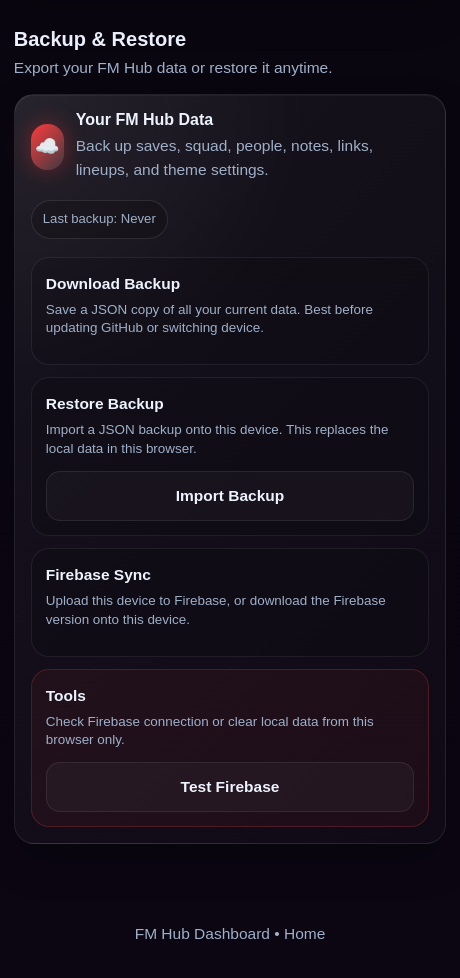
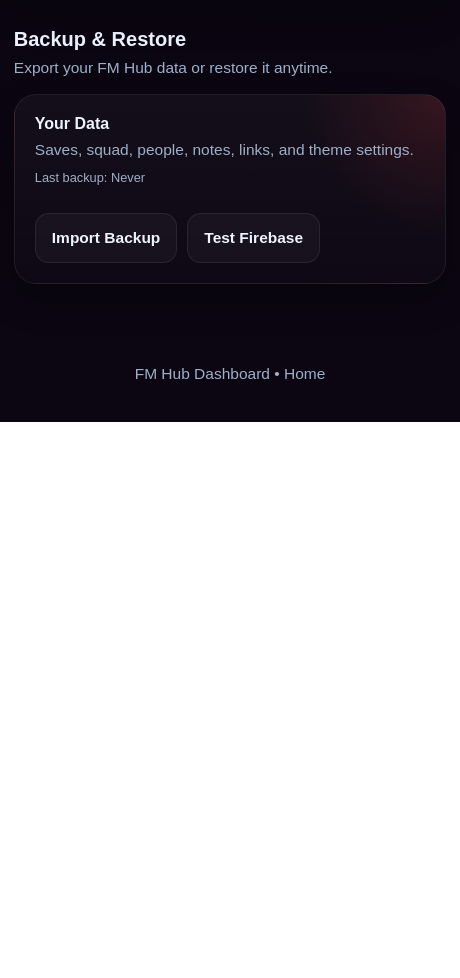
Before and after one commit to FlamingFirthy/FM-Hub, an Electron app: page index.html in a window 460 px wide. Shown: the part 3685-4663 px from the top of the page. After the commit the page ends 4107 px from the top, so only its background shows below. Drawn offline with Linux system fonts and the light colour scheme.

Commit message:
Update index.html

```diff
--- a/index.html
+++ b/index.html
@@ -1617,101 +1617,45 @@
     }
 
 
-  .backup-panel-modern {
-    padding: 22px;
-    border-radius: 24px;
-    border: 1px solid rgba(255,255,255,0.085);
+  .backup-import-drop {
+    width: 100%;
+    min-height: 96px;
+    display: grid !important;
+    place-items: center;
+    text-align: center;
+    gap: 6px;
+    padding: 16px !important;
+    border-radius: 16px !important;
+    border: 1px dashed rgba(255,255,255,0.18) !important;
     background:
-      radial-gradient(circle at top left, rgba(255,255,255,0.075), transparent 34%),
-      linear-gradient(135deg, rgba(255,255,255,0.055), rgba(255,255,255,0.018));
-    box-shadow: inset 0 1px 0 rgba(255,255,255,0.045), 0 18px 40px rgba(0,0,0,0.20);
-  }
-
-  .backup-header-modern {
-    display: flex;
-    align-items: flex-start;
-    justify-content: space-between;
-    gap: 18px;
-    flex-wrap: wrap;
-    margin-bottom: 18px;
-  }
-
-  .backup-title-row {
-    display: flex;
-    gap: 12px;
-    align-items: center;
-  }
-
-  .backup-icon {
-    width: 46px;
-    height: 46px;
-    border-radius: 16px;
+      radial-gradient(circle at top, rgba(255,255,255,0.075), transparent 55%),
+      rgba(255,255,255,0.035) !important;
+    cursor: pointer;
+    transition: 0.18s ease;
+  }
+
+  .backup-import-drop:hover {
+    transform: translateY(-2px);
+    border-color: var(--accent) !important;
+    box-shadow: 0 0 18px var(--btn-glow);
+  }
+
+  .backup-import-drop span {
+    display: block;
+    font-weight: 900;
+  }
+
+  .backup-import-drop small {
+    display: block;
+    color: var(--muted);
+    font-size: 0.76rem;
+    line-height: 1.35;
+  }
+
+  .backup-sync-buttons {
     display: grid;
-    place-items: center;
-    background: linear-gradient(135deg, var(--accent), rgba(255,255,255,0.12));
-    box-shadow: 0 0 22px var(--btn-glow);
-    font-size: 1.25rem;
-  }
-
-  .backup-status-pill {
-    display: inline-flex;
-    align-items: center;
-    gap: 7px;
-    border: 1px solid rgba(255,255,255,0.10);
-    background: rgba(0,0,0,0.16);
-    color: var(--muted);
-    padding: 8px 11px;
-    border-radius: 999px;
-    font-size: 0.82rem;
-  }
-
-  .backup-action-grid {
-    display: grid;
-    grid-template-columns: repeat(auto-fit, minmax(190px, 1fr));
-    gap: 12px;
-    margin-top: 12px;
-  }
-
-  .backup-action-card {
-    border: 1px solid rgba(255,255,255,0.075);
-    border-radius: 18px;
-    padding: 14px;
-    background: rgba(0,0,0,0.12);
-  }
-
-  .backup-action-card strong {
-    display: block;
-    margin-bottom: 5px;
-  }
-
-  .backup-action-card p {
-    margin: 0 0 12px;
-    color: var(--muted);
-    font-size: 0.84rem;
-    line-height: 1.4;
-  }
-
-  .backup-action-card .btn,
-  .backup-action-card button,
-  .backup-action-card label {
-    width: 100%;
-    justify-content: center;
-  }
-
-  .backup-danger-card {
-    border-color: rgba(255,70,70,0.22);
-    background: rgba(255,70,70,0.055);
-  }
-
-  @media (max-width:720px) {
-    .backup-panel-modern {
-      padding: 16px;
-      border-radius: 20px;
-    }
-
-    .backup-action-grid {
-      grid-template-columns: 1fr;
-    }
+    grid-template-columns: 1fr;
+    gap: 8px;
   }
 
 </style>
@@ -2231,53 +2175,39 @@
       </p>
      </div>
     </div>
-    <div class="backup-panel-modern">
-     <div class="backup-header-modern">
-      <div class="backup-title-row">
-       <div class="backup-icon">☁️</div>
-       <div>
-        <h3 style="margin-bottom:6px">Your FM Hub Data</h3>
-        <p class="muted" style="margin:0">Back up saves, squad, people, notes, links, lineups, and theme settings.</p>
-       </div>
-      </div>
-      <div class="backup-status-pill" id="lastBackupText">
+    <div class="panel" style="padding:20px;display:flex;gap:12px;flex-wrap:wrap;align-items:center;justify-content:space-between">
+     <div>
+      <h3 style="margin-bottom:6px">
+       Your Data
+      </h3>
+      <p class="muted" style="margin:0">
+       Saves, squad, people, notes, links, and theme settings.
+      </p>
+      <p class="muted" id="lastBackupText" style="margin-top:6px;font-size:.8rem">
        Last backup: Never
-      </div>
+      </p>
      </div>
-
-     <div class="backup-action-grid">
-      <div class="backup-action-card">
-       <strong>Download Backup</strong>
-       <p>Save a JSON copy of all your current data. Best before updating GitHub or switching device.</p>
-       <button class="admin-only btn btn-primary" onclick="exportFMHubData()" type="button">Export Backup</button>
-      </div>
-
-      <div class="backup-action-card">
-       <strong>Restore Backup</strong>
-       <p>Import a JSON backup onto this device. This replaces the local data in this browser.</p>
-       <label class="btn btn-secondary" style="cursor:pointer">
-        Import Backup
-        <input class="admin-only" type="file" accept=".json,application/json" onchange="importFMHubData(event)" hidden>
-       </label>
-      </div>
-
-      <div class="backup-action-card">
-       <strong>Firebase Sync</strong>
-       <p>Upload this device to Firebase, or download the Firebase version onto this device.</p>
-       <div style="display:grid;gap:8px">
-        <button class="admin-only btn btn-secondary" onclick="uploadFMHubDataToFirebase()" type="button">Upload to Firebase</button>
-        <button class="admin-only btn btn-secondary" onclick="downloadFMHubDataFromFirebase()" type="button">Download from Firebase</button>
-       </div>
-      </div>
-
-      <div class="backup-action-card backup-danger-card">
-       <strong>Tools</strong>
-       <p>Check Firebase connection or clear local data from this browser only.</p>
-       <div style="display:grid;gap:8px">
-        <button class="btn btn-secondary" onclick="testFirebaseNow()" type="button">Test Firebase</button>
-        <button class="admin-only btn btn-secondary" onclick="clearFMHubData()" type="button">Clear Local Data</button>
-       </div>
-      </div>
+     <div style="display:flex;gap:10px;flex-wrap:wrap">
+      <button class="admin-only btn btn-primary" onclick="exportFMHubData()" type="button">
+       Export Backup
+      </button>
+      <label class="btn btn-secondary" style="cursor:pointer">
+       Import Backup
+       <input class="admin-only" type="file" accept=".json,application/json" onchange="importFMHubData(event)" hidden>
+      </label>
+      <button class="admin-only btn btn-secondary" onclick="clearFMHubData()" type="button">
+       Clear Data
+      </button>
+      <button class="btn btn-secondary" onclick="testFirebaseNow()" type="button">
+       Test Firebase
+      </button>
+      <button class="admin-only btn btn-secondary" onclick="uploadFMHubDataToFirebase()" type="button">
+       Upload to Firebase
+      </button>
+      <button class="admin-only btn btn-secondary" onclick="downloadFMHubDataFromFirebase()" type="button">
+       Download from Firebase
+      </button>
+
      </div>
     </div>
    </section>
@@ -2706,14 +2636,9 @@
           updateHomepageStats();
           updateLastBackupDisplay();
 
-          if (window.FMCloud && typeof window.FMCloud.saveToCloud === 'function') {
-            await window.FMCloud.saveToCloud(getFMHubCloudData());
-            console.log('Imported backup uploaded to Firebase');
-          } else {
-            console.log('Imported backup saved locally, but Firebase was not ready');
-          }
-
-          alert('Backup imported successfully!');
+          console.log('Imported backup saved locally. Use Upload This Device to send it to Firebase.');
+
+          alert('Backup imported successfully. Use Upload This Device if you want this backup to become the Firebase version.');
           location.reload();
 
         } catch (error) {
```
